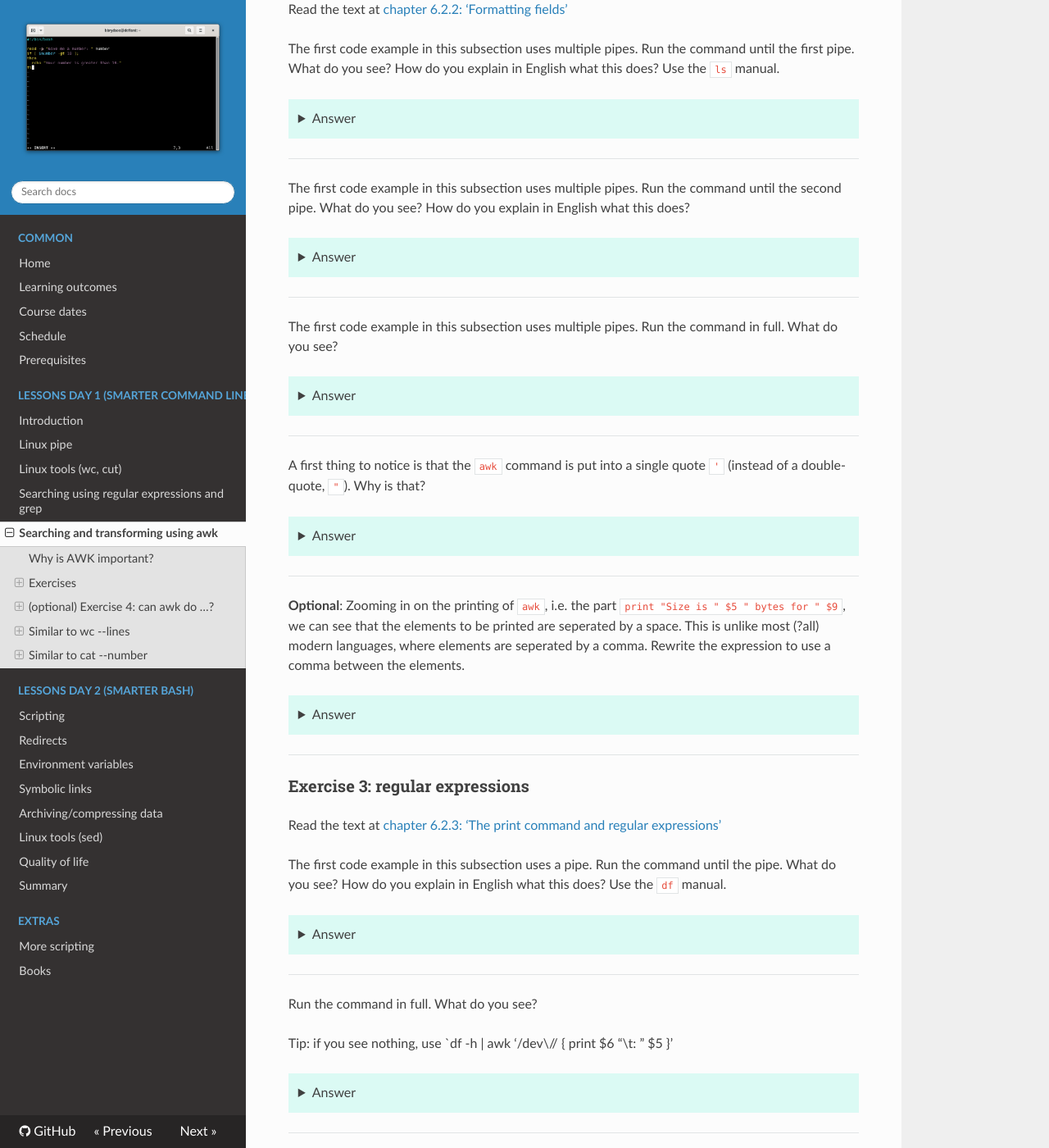
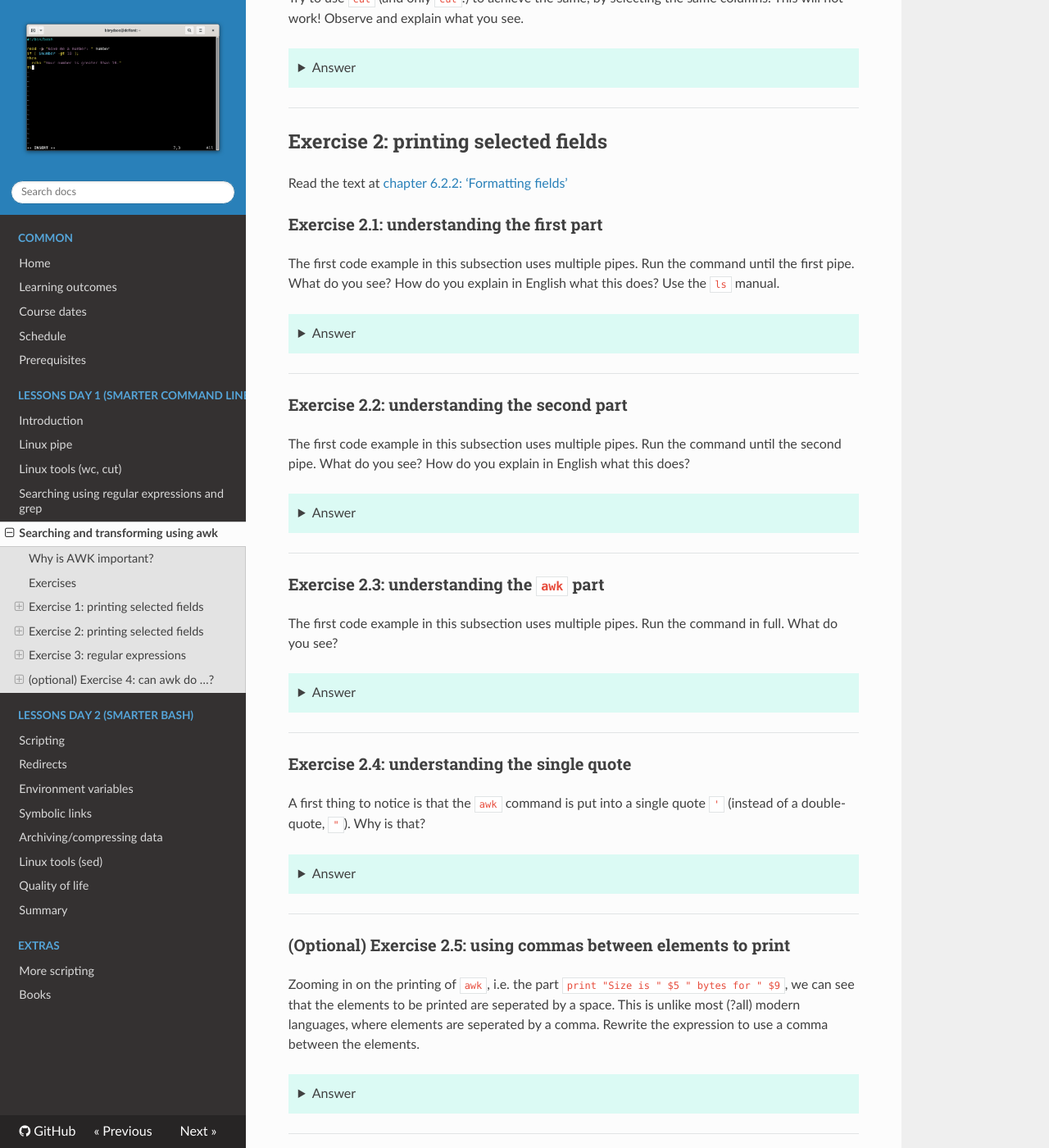
Before and after one commit to UPPMAX/linux-command-line-201, an MkDocs documentation site: the page built from docs/sessions/awk/README.md, in a window 1280 px wide and 1400 px high, scrolled down 1760 px. Shown: the whole window at 82% size. Built offline with MkDocs 1.6.1, drawn with Linux system fonts in a browser that asks for light colours; nearby versions of some CDN libraries; some of the changed text lies outside the part shown.

Commit message:
Use uniform layout

````diff
--- a/docs/sessions/awk/README.md
+++ b/docs/sessions/awk/README.md
@@ -40,10 +40,12 @@
 because this free online book fits this course well
 and allows you to continue studying after this course.
 
-### Exercise 1: printing selected fields
+## Exercise 1: printing selected fields
 
 Read the text at
 [chapter 6.2.1: 'Printing selected fields'](https://tldp.org/LDP/Bash-Beginners-Guide/html/sect_06_02.html#sect_06_02_01).
+
+### Exercise 1.1: understanding the first part
 
 The single line of code in this subsection uses a pipe.
 Run the command until the pipe. What
@@ -86,6 +88,8 @@
 
 ---
 
+### Exercise 1.2: understanding the `awk` part
+
 The single line of code in this subsection
 forwards its output (from `ls`) to `awk`.
 Run it. What do you see?
@@ -115,6 +119,8 @@
 
 ---
 
+### Exercise 1.3: how `awk` deals with missing columns
+
 The command shows the 5th and 9th columns of a list of files (in long format).
 How does `awk` deal with lines that do not have a 5th and/or 9th column?
 
@@ -137,7 +143,9 @@
 
 ---
 
-**Optional**: try to use `cut` (and only `cut`!)
+### (optional) Exercise 1.4: `awk` versus `cut`
+
+Try to use `cut` (and only `cut`!)
 to achieve the same, by selecting the
 same columns. This will not work! Observe and explain what you see.
 
@@ -185,10 +193,12 @@
 
 ---
 
-### Exercise 2: printing selected fields
+## Exercise 2: printing selected fields
 
 Read the text at
 [chapter 6.2.2: 'Formatting fields'](https://tldp.org/LDP/Bash-Beginners-Guide/html/sect_06_02.html#sect_06_02_02)
+
+### Exercise 2.1: understanding the first part
 
 The first code example in this subsection uses multiple pipes.
 Run the command until the first pipe. What
@@ -234,6 +244,8 @@
 
 ---
 
+### Exercise 2.2: understanding the second part
+
 The first code example in this subsection uses multiple pipes.
 Run the command until the second pipe. What
 do you see? How do you explain in English what this does?
@@ -273,6 +285,8 @@
 
 ---
 
+### Exercise 2.3: understanding the `awk` part
+
 The first code example in this subsection uses multiple pipes.
 Run the command in full. What do you see?
 
@@ -295,6 +309,8 @@
     ```
 
 ---
+
+### Exercise 2.4: understanding the single quote
 
 A first thing to notice is that the `awk` command is put
 into a single quote `'` (instead of a double-quote, `"`).
@@ -319,7 +335,8 @@
 
 ---
 
-**Optional**:
+### (Optional) Exercise 2.5: using commas between elements to print
+
 Zooming in on the printing of `awk`,
 i.e. the part `print "Size is " $5 " bytes for " $9`,
 we can see that the elements to be printed are
@@ -369,10 +386,12 @@
 
 ---
 
-### Exercise 3: regular expressions
+## Exercise 3: regular expressions
 
 Read the text at
 [chapter 6.2.3: 'The print command and regular expressions'](https://tldp.org/LDP/Bash-Beginners-Guide/html/sect_06_02.html#sect_06_02_03)
+
+### Exercise 3.1: understanding the first part
 
 The first code example in this subsection uses a pipe.
 Run the command until the pipe. What
@@ -419,6 +438,8 @@
 
 ---
 
+### Exercise 3.2: understanding the `awk` part
+
 Run the command in full. What do you see?
 
 Tip: if you see nothing, use `df -h | awk '/dev\// { print $6 "\t: " $5 }'
@@ -443,15 +464,17 @@
 
     ```bash
     $ df -h | awk '/dev\// { print $6 "\t: " $5 }'
-    /	: 51%
-    /dev/shm	: 1%
-    /boot/efi	: 15%
+    / : 51%
+    /dev/shm : 1%
+    /boot/efi : 15%
     ```
 
     It shows the percentage of disk space in use for all the
     devices that have `dev` in the same.
 
 ---
+
+### Exercise 3.3: understanding the regular expression
 
 This `awk` command uses a regular expression. What is it **exactly**?
 If it is formatted 'weirdly', why is that?
@@ -478,6 +501,8 @@
     using a backslash.
 
 ---
+
+### Exercise 3.4: understanding the `\t`
 
 In the `awk` command, there is a `\t` in the printing
 part. What does it do, and why is it written like that?
@@ -552,6 +577,7 @@
     ```
 
 Similar to `wc --lines`
+
 ---
 
 ### (optional) Exercise 4.1: Can `awk` display the line number?
@@ -565,6 +591,7 @@
     ```
 
 Similar to `cat --number`
+
 ---
 
 ### (optional) Exercise 4.1: Can `awk` work on comma-seperated files?
````
